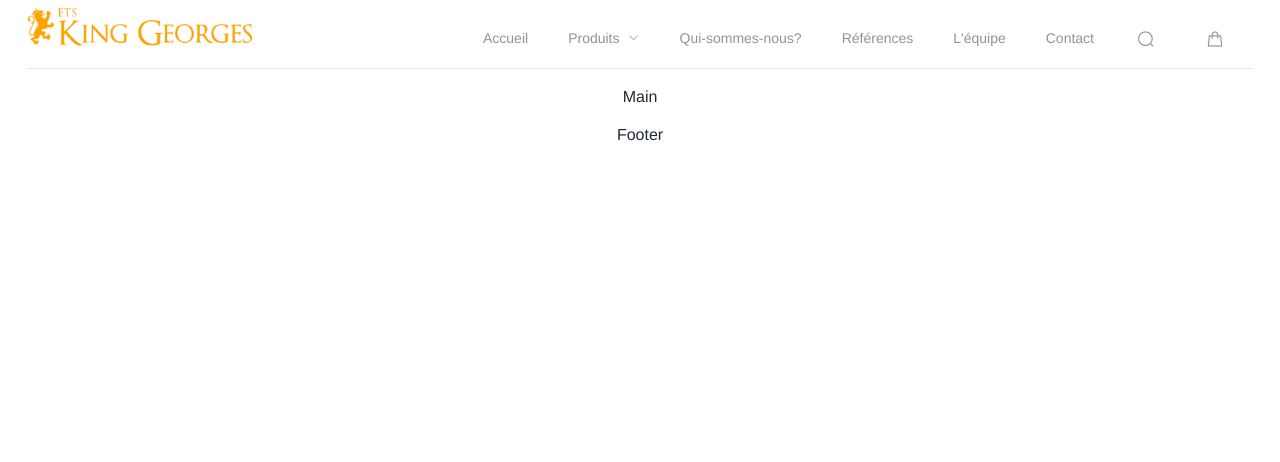
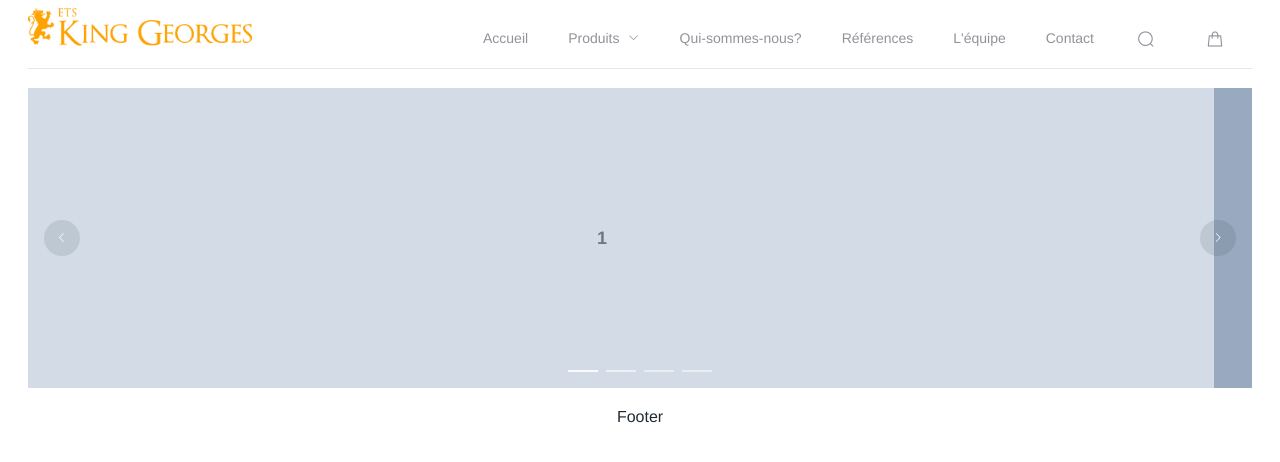
Before and after one commit to blvck237/kingeorges, a Vue app: page /#/ in a window 1280 px wide. Shown: the top 462 px of the page. Built offline with nearby package versions, Linux system fonts and the light colour scheme.

Commit message:
:sparkles: Create carousel component

```diff
--- /dev/null
+++ b/src/components/Carousel/Carousel.scss
@@ -0,0 +1,15 @@
+.el-carousel__item h3 {
+    color: #475669;
+    font-size: 18px;
+    opacity: 0.75;
+    line-height: 300px;
+    margin: 0;
+  }
+
+  .el-carousel__item:nth-child(2n) {
+    background-color: #99a9bf;
+  }
+
+  .el-carousel__item:nth-child(2n+1) {
+    background-color: #d3dce6;
+  }
--- /dev/null
+++ b/src/components/Carousel/Carousel.vue
@@ -0,0 +1,17 @@
+<template>
+  <el-carousel :interval="5000" arrow="always">
+    <el-carousel-item v-for="item in 4" :key="item">
+      <h3>{{ item }}</h3>
+    </el-carousel-item>
+  </el-carousel>
+</template>
+
+<script>
+export default {
+
+}
+</script>
+
+<style>
+@import './Carousel.scss';
+</style>
--- a/src/components/HelloWorld.vue
+++ b/src/components/HelloWorld.vue
@@ -7,7 +7,7 @@
       <el-container>
         <el-container>
           <el-main>
-            Main
+            <Carousel></Carousel>
           </el-main>
           <el-footer>Footer</el-footer>
         </el-container>
@@ -19,10 +19,12 @@
 
 <script>
   import Navigation from "./Navigation/Navigation";
+  import Carousel from "./Carousel/Carousel";
   export default {
     name: "HelloWorld",
     components: {
-      Navigation
+      Navigation,
+      Carousel
     },
     data() {
       return {
```
